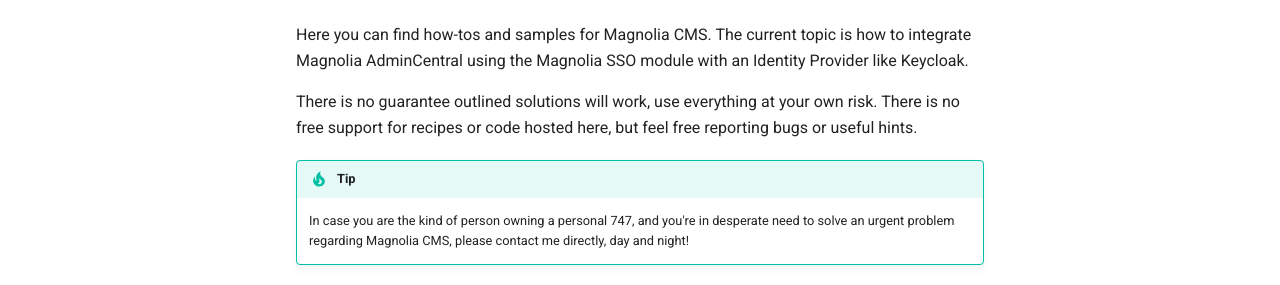
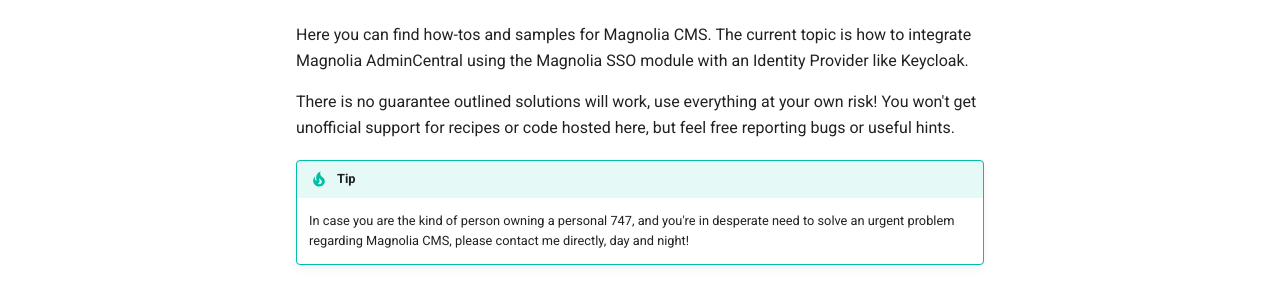
Before and after one commit to serpensalbus/MgnlDogs, an MkDocs documentation site: the page built from docs/index.md, in a window 1280 px wide and 1198 px high. Shown: the part 752-1037 px from the top of the window. Built offline with MkDocs 1.6.1 and Material for MkDocs 9.7.7, drawn with Linux system fonts in a browser that asks for light colours.

Commit message:
Fixed text.

```diff
--- a/docs/index.md
+++ b/docs/index.md
@@ -8,7 +8,7 @@
 
 Here you can find how-tos and samples for Magnolia CMS. The current topic is how to integrate Magnolia AdminCentral using the Magnolia SSO module with an Identity Provider like Keycloak.
 
-There is no guarantee outlined solutions will work, use everything at your own risk. There is no free support for recipes or code hosted here, but feel free reporting bugs or useful hints.
+There is no guarantee outlined solutions will work, use everything at your own risk! You won't get unofficial support for recipes or code hosted here, but feel free reporting bugs or useful hints.
 
 !!! tip
 
```
